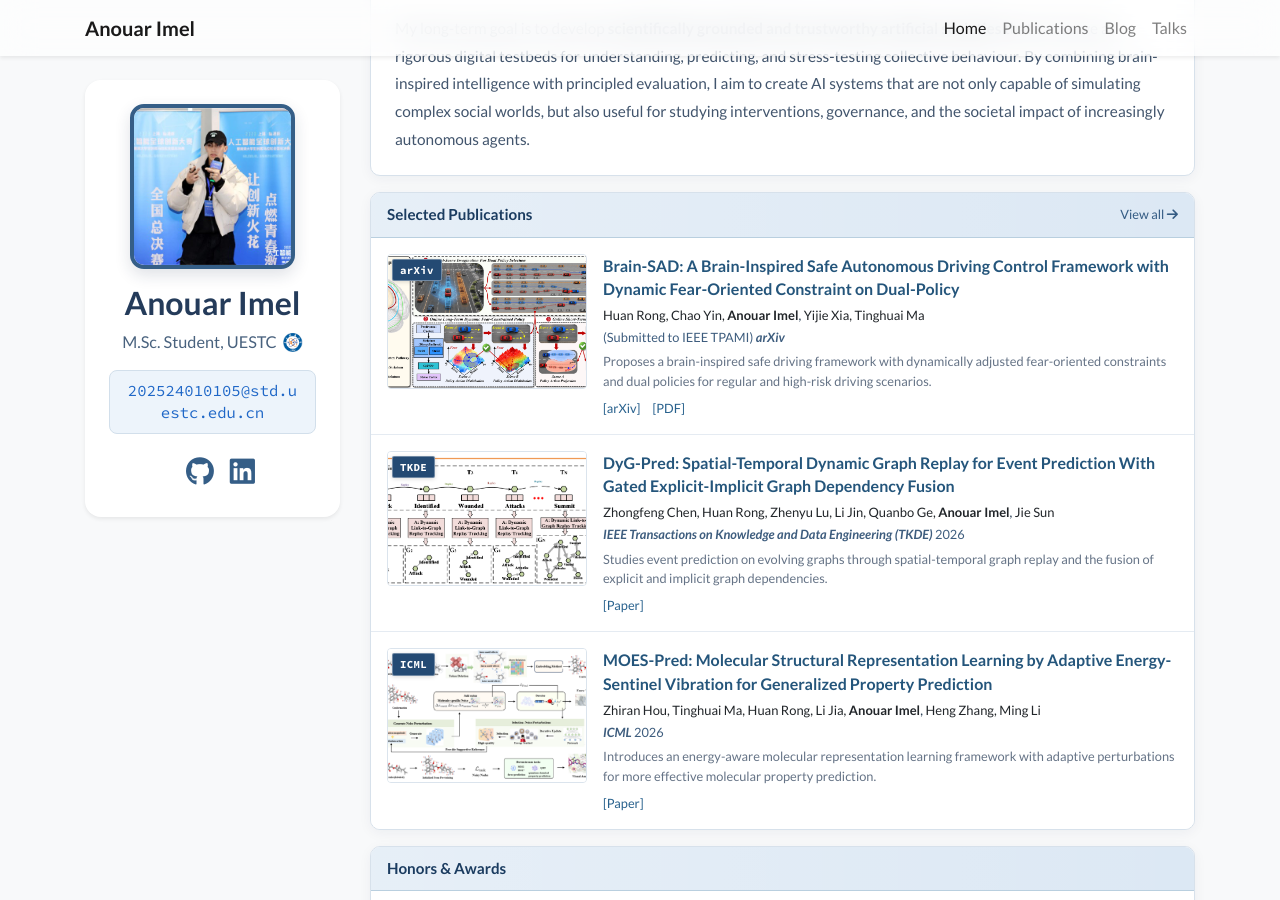
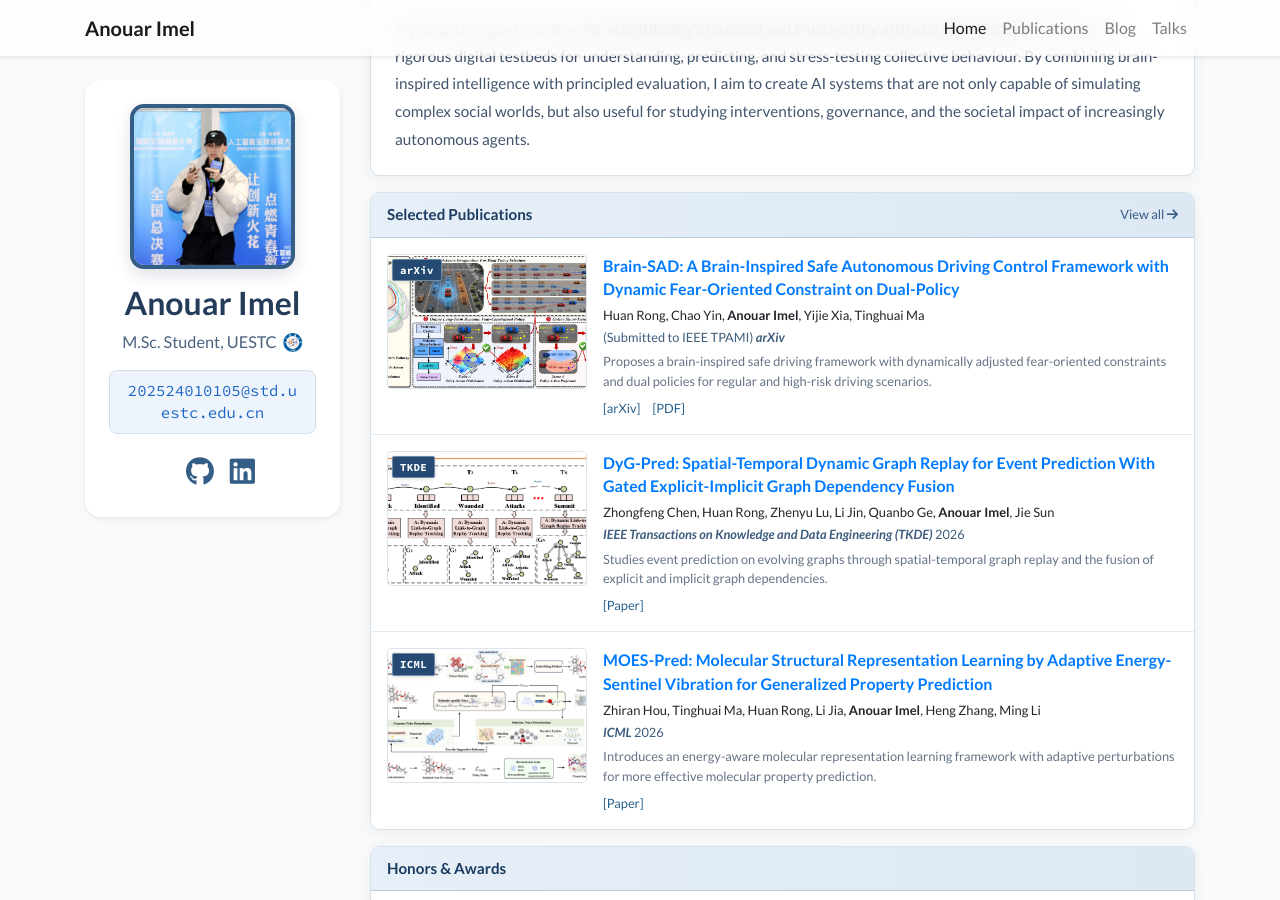
Before and after one commit to AnouarImel/AnouarImel.github.io, a Jekyll site: the page built from index.html, in a window 1280 px wide and 900 px high, scrolled down 1099 px. Built offline with Jekyll 4.4.1, drawn with Linux system fonts in a browser that asks for light colours; nearby versions of some CDN libraries; a style sheet for code colours, icons or effects is not loaded.

Commit message:
Update publication_item.html

```diff
--- a/_includes/widgets/publication_item.html
+++ b/_includes/widgets/publication_item.html
@@ -1,5 +1,11 @@
 
 {% assign item = include.item %}
+
+
+{% assign paper_link = item.links.Paper | default: item.links.arXiv | default: item.links.PDF %}
+{% if paper_link.url %}
+  {% assign paper_link = paper_link.url %}
+{% endif %}
 
 <article class="research-publication">
 
@@ -43,8 +49,20 @@
   <div class="research-publication-info">
 
     <h5 class="research-publication-title">
-      {{ item.title }}
+      {% if paper_link %}
+        <a
+          href="{{ paper_link }}"
+          target="_blank"
+          rel="noopener noreferrer"
+          class="research-publication-title-link"
+        >
+          {{ item.title }}
+        </a>
+      {% else %}
+        {{ item.title }}
+      {% endif %}
     </h5>
+
 
     <div class="research-publication-authors">
       {% include widgets/author_list.html authors=item.authors %}
```
